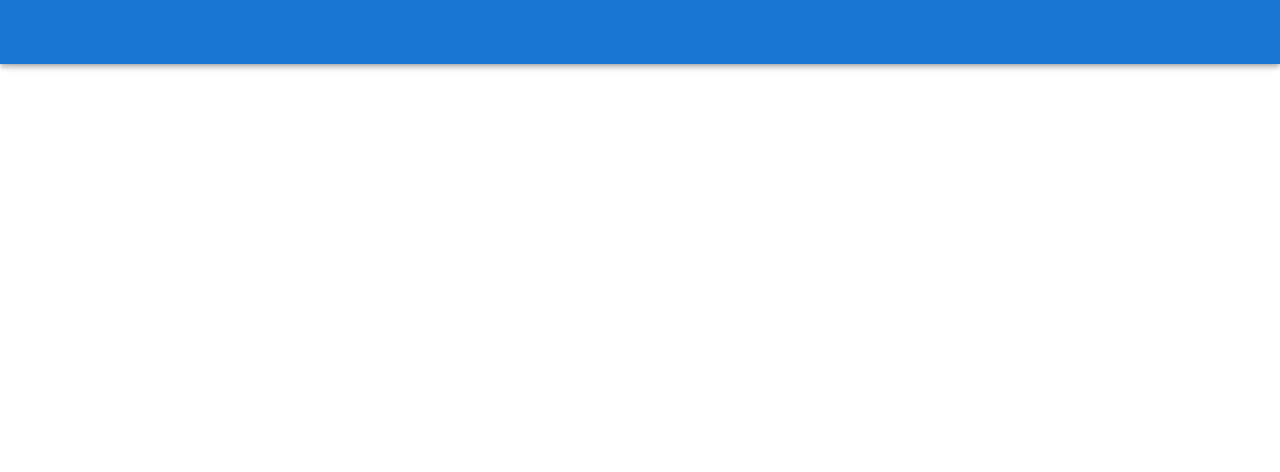
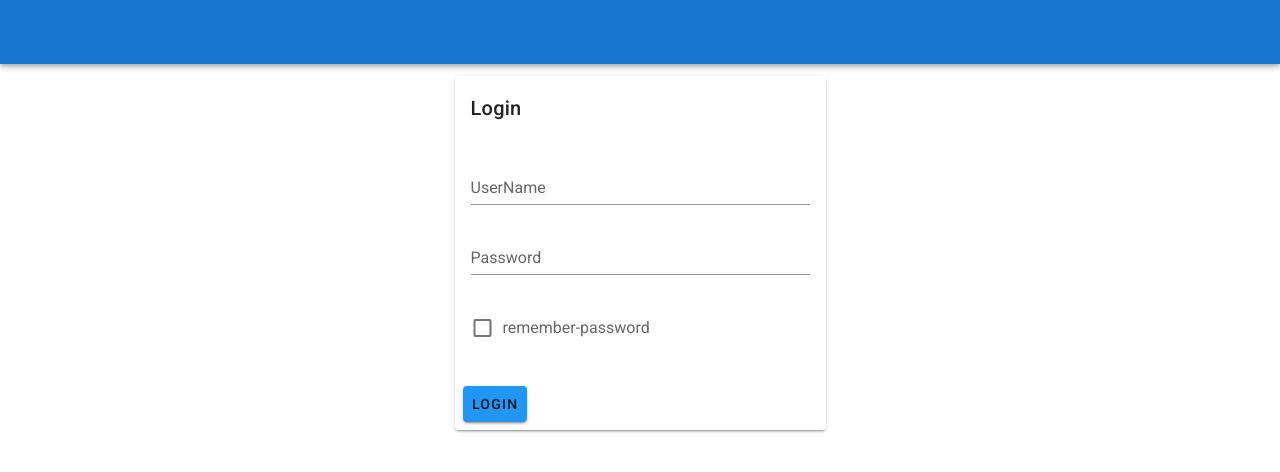
Before and after one commit to NV7150/ProjectSharingPage, a Vue app in the folder front/project-sharing-page/: page /login in a window 1280 px wide. Shown: the top 472 px of the page. Built offline with nearby package versions, Linux system fonts and the light colour scheme.

Commit message:
create: LoginFrom.vue, Login.vue

```diff
--- a/front/project-sharing-page/src/components/ProjectCard.vue
+++ b/front/project-sharing-page/src/components/Home/ProjectCard.vue
@@ -42,8 +42,8 @@
 </template>
 
 <script>
-import PlaceHolder from "../assets/PlaceHolder.png";
-import logo from "../assets/logo.png"
+import PlaceHolder from "../../assets/PlaceHolder.png";
+import logo from "../../assets/logo.png"
 
 export default {
   name: "ProjectCard",
--- /dev/null
+++ b/front/project-sharing-page/src/components/Login/LoginForm.vue
@@ -0,0 +1,72 @@
+<template>
+  <v-card>
+    <v-card-title>
+      Login
+    </v-card-title>
+    <v-form
+        ref="form"
+        v-model="valid"
+        lazy-validation
+    >
+      <v-card-text>
+        <v-text-field
+            label="UserName"
+            v-model="userName"
+            :rules="usrNameRules"
+        ></v-text-field>
+        <v-text-field
+            label="Password"
+            v-model="password"
+            :rules="passwordRules"
+            type="password"
+        >
+        </v-text-field>
+        <v-checkbox
+            v-model="rememberUser"
+            label="remember-password"
+        >
+        </v-checkbox>
+      </v-card-text>
+      <v-card-actions>
+        <v-btn
+            :disabled="!valid"
+            color="blue"
+            @click="login"
+        >
+          Login
+        </v-btn>
+      </v-card-actions>
+    </v-form>
+  </v-card>
+</template>
+
+<script>
+export default {
+  name: "LoginForm",
+  data(){
+    return{
+      valid: false,
+      userName : '',
+      usrNameRules : [
+        value => !!value || 'Required'
+      ],
+      password : '',
+      passwordRules : [
+          value => !!value || 'Required'
+      ],
+      rememberUser: false
+    }
+  },
+  methods : {
+    login(){
+      this.$refs.form.validate()
+      //TODO:ログイン処理
+      alert('login:' + this.userName + " " + this.password)
+    }
+  }
+}
+</script>
+
+<style scoped>
+
+</style>
--- a/front/project-sharing-page/src/router/index.js
+++ b/front/project-sharing-page/src/router/index.js
@@ -2,6 +2,7 @@ import Vue from 'vue'
 import VueRouter from 'vue-router'
 import Home from '../views/Home.vue'
 import Project from "../views/Project";
+import Login from "../views/Login";
 
 Vue.use(VueRouter)
 
@@ -15,6 +16,11 @@ const routes = [
     path: '/project/:projectId',
     name: 'Project',
     component: Project
+  },
+  {
+    path: '/login',
+    name: 'Login',
+    component: Login
   }
 ]
 
--- a/front/project-sharing-page/src/views/Home.vue
+++ b/front/project-sharing-page/src/views/Home.vue
@@ -5,7 +5,7 @@
 </template>
 
 <script>
-import Projects from "../components/Projects";
+import Projects from "../components/Home/Projects";
 
 export default {
   name: 'Home',
--- /dev/null
+++ b/front/project-sharing-page/src/views/Login.vue
@@ -0,0 +1,22 @@
+<template>
+  <v-container>
+    <v-row justify="center">
+      <v-col lg="4" md="6" sm="7" cols="11">
+        <LoginForm></LoginForm>
+      </v-col>
+    </v-row>
+  </v-container>
+</template>
+
+<script>
+import LoginForm from "../components/Login/LoginForm";
+
+export default {
+  name: "Login",
+  components: {LoginForm}
+}
+</script>
+
+<style scoped>
+
+</style>
```
Also changed, not shown: front/project-sharing-page/src/components/Home/Projects.vue (renamed from front/project-sharing-page/src/components/Projects.vue).
